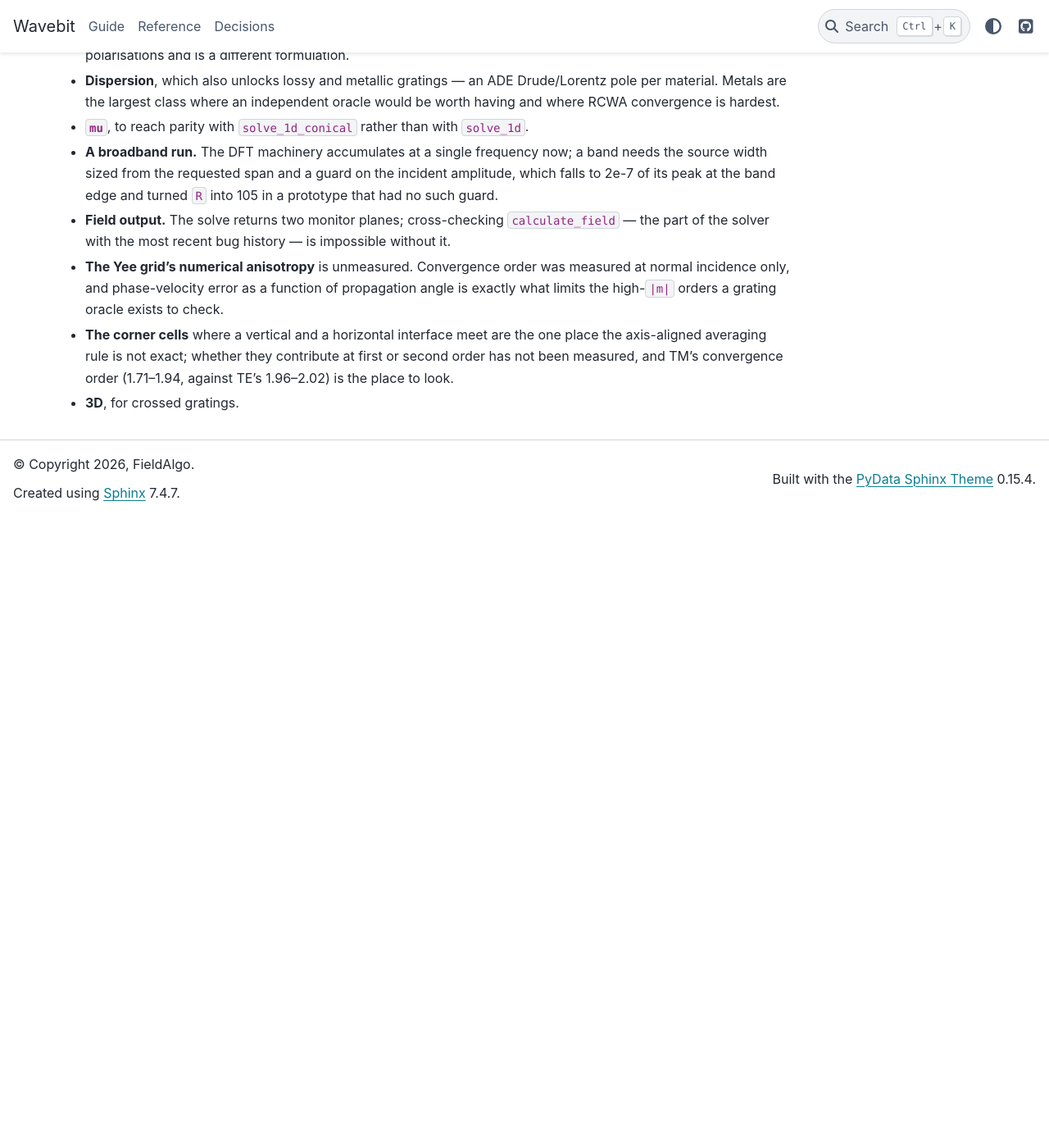
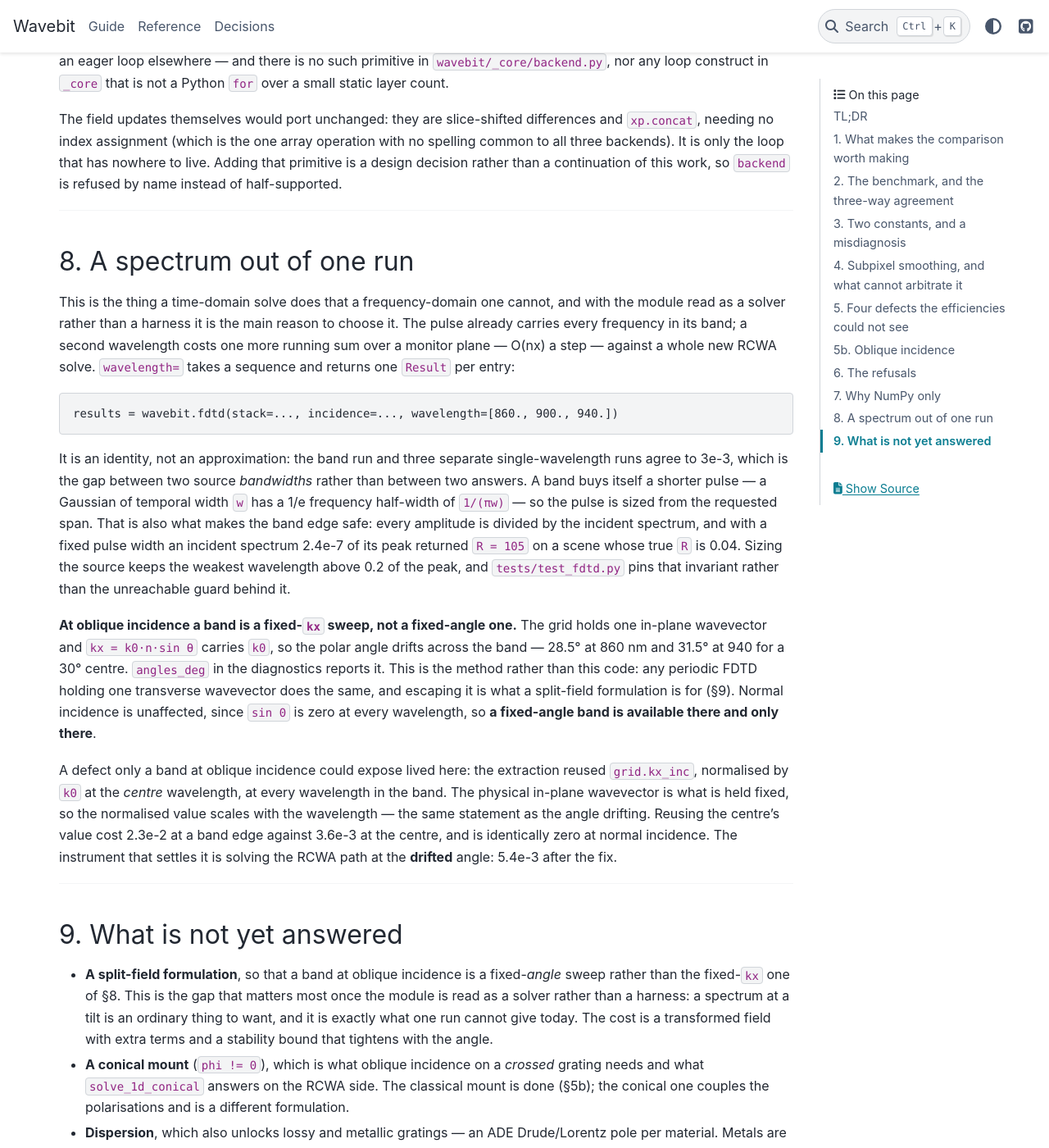
Before and after one commit to fieldalgo/wavebit, a Sphinx documentation site: the page built from docs/fdtd.md, in a window 1280 px wide and 1400 px high, scrolled down 9383 px. Shown: the whole window at 82% size. Built offline with Sphinx 7.4.7 and the PyData theme 0.15.4, drawn with Linux system fonts in a browser that asks for light colours; before the commit the page ends 10013 px from its top, so only the background shows below that; some of the changed text lies outside the part shown.

Commit message:
docs(fdtd): this is a solver to choose, not a test harness, and the cost table decides
The module was written up as though cross-validating the RCWA path were its purpose. It is
not: it is a second algorithm the caller picks when it is the better tool. Everything that
framing touched is corrected -- the module docstring, `docs/fdtd.md` sec. 1, the `mu` refusal's
reasoning ("nothing to compare against" is not why a user cannot have it; neither path answers
a magnetic 1D grating today, which is).

That the two fail differently survives as a second dividend rather than the point: nothing is
shared but Maxwell's equations, so the two paths cross-check each other for free while both
being real solvers. Both readings want the same thing anyway -- comparable without a
translation layer, and able to disagree -- so no convention moves.

Read as a solver, the cost table is what decides between the two, and the claim I put there
was written before it was measured. **Measured**: one FDTD run over seven wavelengths took
3.1 s; seven separate RCWA solves took 0.2 s. RCWA is 15x ahead and the crossover is near a
hundred wavelengths, not the "few tens" the first draft asserted. That number is a property of
the scene rather than of the methods -- it moves toward FDTD as the RCWA side gets harder and
away as the FDTD grid is refined -- and it is now stated that way.

New sec. 8 documents the band: the identity against separate runs, the source sizing that makes
the band edge safe, the fixed-`kx` drift at oblique incidence, and the centre-wavelength `kx`
defect only a band at oblique incidence could expose.

Re-prioritised sec. 9 accordingly. A split-field formulation is now first: a spectrum at a tilt
is an ordinary thing to want from a solver, and it is exactly what one run cannot give today.
It was previously argued away on the grounds that a cross-check does not need it.

Co-Authored-By: Claude Opus 5 <noreply@anthropic.com>

```diff
--- a/docs/fdtd.md
+++ b/docs/fdtd.md
@@ -46,14 +46,20 @@ What the exercise actually taught, in the order the findings are worth reading:
 
 ## 1. What makes the comparison worth making
 
-RCWA and FDTD fail differently. RCWA truncates a Fourier series and inherits every
-factorization choice that series forces; FDTD discretises space and time and inherits
+**This is a solver to choose, not a test harness.** It is the better tool wherever a
+broadband answer is wanted from one run — a spectrum costs one pass here and one RCWA solve
+per wavelength there — or where a scene converges badly in a truncated Fourier series. Where
+RCWA is better it is *much* better, and §2's cost column is the number to weigh.
+
+That the two fail differently is a second dividend. RCWA truncates a Fourier series and
+inherits every factorization choice that forces; FDTD discretises space and time and inherits
 numerical dispersion, a staircased boundary and an imperfect absorber. Nothing is shared
-except Maxwell's equations, so a defect that survives both is unlikely to belong to either.
+except Maxwell's equations, so a defect surviving both is unlikely to belong to either — the
+two paths cross-check each other for free, at no cost to either being a real solver.
 
-That is only true if the comparison is arranged so the two *can* disagree. The conventions are
-therefore taken from wavebit rather than from the FDTD literature, each one a place the two
-would otherwise silently part company:
+Both readings need the same thing: the two must be comparable without a translation layer, and
+they must be able to *disagree*. So the conventions are taken from wavebit rather than from
+the FDTD literature, each one a place the two would otherwise silently part company:
 
 | Convention | Taken from | What adopting the other one costs |
 | --- | --- | --- |
@@ -107,8 +113,18 @@ Second order throughout, which is the point of the table — the number in any o
 property of the grid, but the *order* is a property of the method, and it is what says the
 remaining error is discretisation and not a floor.
 
-The cost column is the honest one: 5 nm is 8 s a polarisation against the RCWA solve's
-fraction of a second, and 2.5 nm is two minutes. This is a cross-check, not a production path.
+The cost column is the honest one, and it is the main thing to weigh when choosing between
+the two solvers: 5 nm is 8 s a polarisation against the RCWA solve's fraction of a second, and
+2.5 nm is two minutes.
+
+**A band buys some of that back, but less than it sounds.** A whole spectrum comes out of one
+FDTD run (§8) while RCWA re-solves per wavelength — but RCWA's per-wavelength cost is small
+enough that the crossover is far out. Measured on this scene at a 10 nm grid: **one FDTD run
+over seven wavelengths took 3.1 s; seven separate RCWA solves took 0.2 s**, so RCWA is 15x
+ahead there and the two would not meet until roughly a hundred wavelengths. That number is a
+property of the scene, not of the methods: it moves toward FDTD as the RCWA side gets harder
+(more layers, a higher truncation order, a structure that converges badly) and away as the
+FDTD grid is refined.
 
 ---
 
@@ -317,7 +333,7 @@ cross-check at all.
 | `incidence_side='bottom'` | The mirror the ETM applies has no counterpart here yet |
 | complex permittivity | Time domain carries loss as a conductivity, and a constant one reproduces a given `Im(ε)` at **one** frequency. Right at the centre wavelength, silently wrong beside it |
 | `Re(ε) ≤ 0` | A metal below its plasma frequency — the same dispersion problem, and no real wave speed, so no stable time step exists |
-| `mu` | **Parity, not omission**: the RCWA side refuses it on the same scene. `engine.py:2334` — *"mu is implemented on the 2D path only ... the 1D and conical operators carry no permeability slot at all"*. `solve_1d_conical` does carry `mu_top`/`mu_bot` parameters, but the engine refuses before reaching it, so they are unreachable defaults. There would be nothing to compare against |
+| `mu` | **Parity, not omission**: the RCWA side refuses it on the same scene. `engine.py:2334` — *"mu is implemented on the 2D path only ... the 1D and conical operators carry no permeability slot at all"*. `solve_1d_conical` does carry `mu_top`/`mu_bot` parameters, but the engine refuses before reaching it, so they are unreachable defaults. Neither path answers a magnetic 1D grating today |
 | analytic shape structure | Rasterising it would put a second geometry builder beside `draw.slice_structure`, which is NumPy-only, square-only and refuses a traced shape parameter. The two would disagree about one scene |
 | `(n_layers, Ny>1, Nx)` | A crossed grating needs a 3D FDTD |
 | oblique `lattice` | The Yee grid is Cartesian; a skewed cell needs the metric in every update |
@@ -346,8 +362,50 @@ refused by name instead of half-supported.
 
 ---
 
-## 8. What is not yet answered
+## 8. A spectrum out of one run
 
+This is the thing a time-domain solve does that a frequency-domain one cannot, and with the
+module read as a solver rather than a harness it is the main reason to choose it. The pulse
+already carries every frequency in its band; a second wavelength costs one more running sum
+over a monitor plane — O(nx) a step — against a whole new RCWA solve. `wavelength=` takes a
+sequence and returns one `Result` per entry:
+
+    results = wavebit.fdtd(stack=..., incidence=..., wavelength=[860., 900., 940.])
+
+It is an identity, not an approximation: the band run and three separate single-wavelength
+runs agree to 3e-3, which is the gap between two source *bandwidths* rather than between two
+answers. A band buys itself a shorter pulse — a Gaussian of temporal width `w` has a 1/e
+frequency half-width of `1/(πw)` — so the pulse is sized from the requested span. That is also
+what makes the band edge safe: every amplitude is divided by the incident spectrum, and with a
+fixed pulse width an incident spectrum 2.4e-7 of its peak returned `R = 105` on a scene whose
+true `R` is 0.04. Sizing the source keeps the weakest wavelength above 0.2 of the peak, and
+`tests/test_fdtd.py` pins that invariant rather than the unreachable guard behind it.
+
+**At oblique incidence a band is a fixed-`kx` sweep, not a fixed-angle one.** The grid holds
+one in-plane wavevector and `kx = k0·n·sin θ` carries `k0`, so the polar angle drifts across
+the band — 28.5° at 860 nm and 31.5° at 940 for a 30° centre. `angles_deg` in the diagnostics
+reports it. This is the method rather than this code: any periodic FDTD holding one transverse
+wavevector does the same, and escaping it is what a split-field formulation is for (§9).
+Normal incidence is unaffected, since `sin 0` is zero at every wavelength, so **a fixed-angle
+band is available there and only there**.
+
+A defect only a band at oblique incidence could expose lived here: the extraction reused
+`grid.kx_inc`, normalised by `k0` at the *centre* wavelength, at every wavelength in the band.
+The physical in-plane wavevector is what is held fixed, so the normalised value scales with
+the wavelength — the same statement as the angle drifting. Reusing the centre's value cost
+2.3e-2 at a band edge against 3.6e-3 at the centre, and is identically zero at normal
+incidence. The instrument that settles it is solving the RCWA path at the **drifted** angle:
+5.4e-3 after the fix.
+
+---
+
+## 9. What is not yet answered
+
+- **A split-field formulation**, so that a band at oblique incidence is a fixed-*angle* sweep
+  rather than the fixed-`kx` one of §8. This is the gap that matters most once the module is
+  read as a solver rather than a harness: a spectrum at a tilt is an ordinary thing to want,
+  and it is exactly what one run cannot give today. The cost is a transformed field with extra
+  terms and a stability bound that tightens with the angle.
 - **A conical mount** (`phi != 0`), which is what oblique incidence on a *crossed* grating
   needs and what `solve_1d_conical` answers on the RCWA side. The classical mount is done
   (§5b); the conical one couples the polarisations and is a different formulation.
```
Also changed, not shown: 1 other file.
